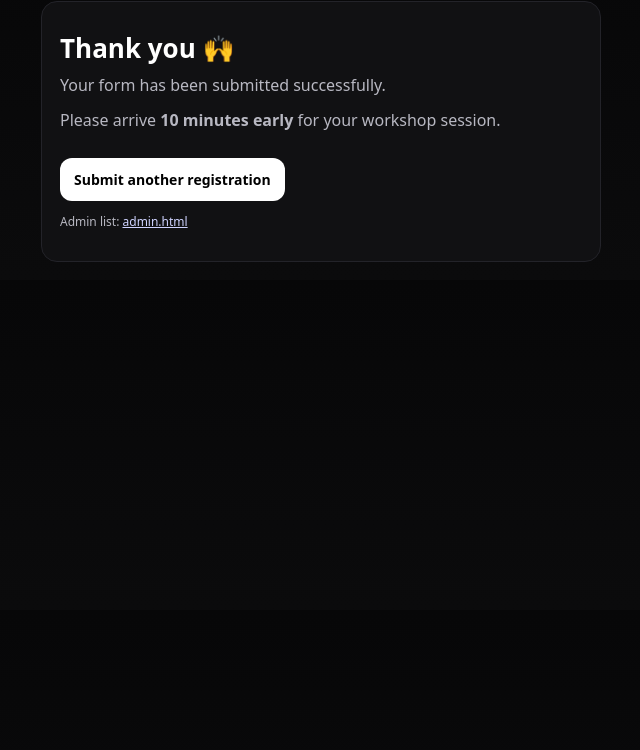
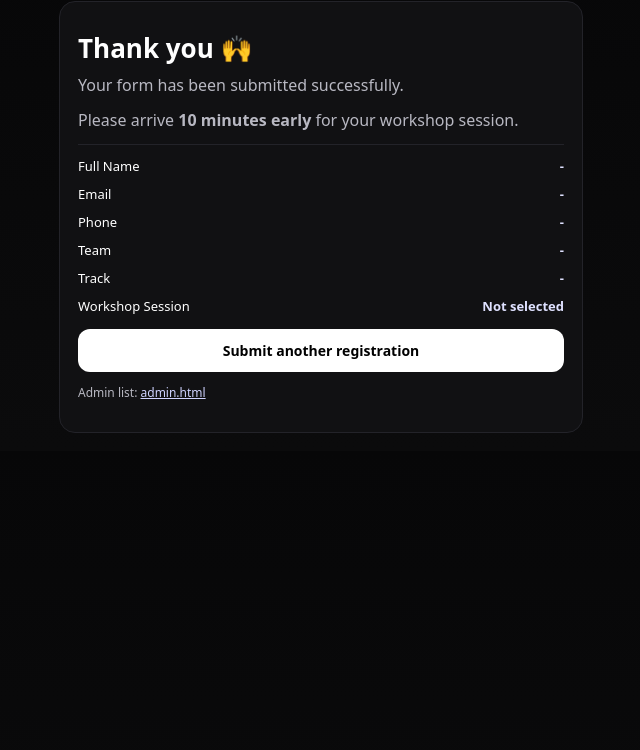
Before and after one commit to Sansmnk12/fmp-registration, a plain HTML site: page thankyou.html in a window 1280 px wide. Shown: the part 50-800 px from the top of the page, without its empty margins (319-959 px from the left). Drawn offline with Linux system fonts and the light colour scheme.

Commit message:
Update thankyou.html

```diff
--- a/thankyou.html
+++ b/thankyou.html
@@ -6,7 +6,8 @@
   <title>FMP — Registration Submitted</title>
   <style>
     :root{--bg:#0b0b0c;--card:#121214;--muted:#b8b8c2;--text:#fff;--line:#232329;--btn:#ffffff;--btnText:#000}
-    body{margin:0;font-family:system-ui,-apple-system,Segoe UI,Roboto,Arial;background:linear-gradient(180deg,#070708, #0b0b0c);color:var(--text)}
+    *{box-sizing:border-box}
+    body{margin:0;font-family:system-ui,-apple-system,Segoe UI,Roboto,Arial;background:linear-gradient(180deg,#070708,#0b0b0c);color:var(--text)}
     .wrap{max-width:560px;margin:0 auto;padding:18px}
     .brand{font-weight:800;letter-spacing:.4px;font-size:14px;color:var(--muted)}
     .card{background:rgba(18,18,20,.92);border:1px solid var(--line);border-radius:16px;padding:18px;margin-top:14px}
@@ -14,8 +15,8 @@
     p{margin:0 0 12px;color:var(--muted);line-height:1.45}
     .kvs{margin-top:12px;border-top:1px solid var(--line);padding-top:12px;display:grid;gap:10px}
     .kv{display:flex;justify-content:space-between;gap:12px;font-size:13px}
-    .kv b{color:#dfe1ff;font-weight:700}
-    button,a.btn{display:inline-block;margin-top:14px;padding:12px 14px;border-radius:12px;border:none;background:var(--btn);color:var(--btnText);font-weight:800;font-size:14px;cursor:pointer;text-decoration:none;text-align:center}
+    .kv b{color:#dfe1ff;font-weight:700;text-align:right}
+    a.btn{display:inline-block;width:100%;margin-top:14px;padding:12px 14px;border-radius:12px;border:none;background:var(--btn);color:var(--btnText);font-weight:800;font-size:14px;cursor:pointer;text-decoration:none;text-align:center}
     a.link{color:#cfd3ff}
   </style>
 </head>
@@ -28,13 +29,13 @@
       <p>Your form has been submitted successfully.</p>
       <p>Please arrive <b>10 minutes early</b> for your workshop session.</p>
 
-      <div class="kvs" id="receipt" style="display:none;">
-        <div class="kv"><span>Full Name</span><b id="r_name"></b></div>
-        <div class="kv"><span>Email</span><b id="r_email"></b></div>
-        <div class="kv"><span>Phone</span><b id="r_phone"></b></div>
-        <div class="kv"><span>Team</span><b id="r_team"></b></div>
-        <div class="kv"><span>Track</span><b id="r_track"></b></div>
-        <div class="kv"><span>Workshop Session</span><b id="r_session"></b></div>
+      <div class="kvs">
+        <div class="kv"><span>Full Name</span><b id="r_name">-</b></div>
+        <div class="kv"><span>Email</span><b id="r_email">-</b></div>
+        <div class="kv"><span>Phone</span><b id="r_phone">-</b></div>
+        <div class="kv"><span>Team</span><b id="r_team">-</b></div>
+        <div class="kv"><span>Track</span><b id="r_track">-</b></div>
+        <div class="kv"><span>Workshop Session</span><b id="r_session">Not selected</b></div>
       </div>
 
       <a class="btn" href="./index.html">Submit another registration</a>
@@ -45,19 +46,15 @@
   </div>
 
   <script>
-    try{
-      const raw = localStorage.getItem("fmp_last_submission");
-      if(raw){
-        const r = JSON.parse(raw);
-        document.getElementById("receipt").style.display = "grid";
-        document.getElementById("r_name").textContent = r.full_name || "-";
-        document.getElementById("r_email").textContent = r.email || "-";
-        document.getElementById("r_phone").textContent = r.phone || "-";
-        document.getElementById("r_team").textContent = r.team_name || "-";
-        document.getElementById("r_track").textContent = r.track_name || "-";
-        document.getElementById("r_session").textContent = r.workshop_session || "-";
-      }
-    } catch(e){}
+    const params = new URLSearchParams(window.location.search);
+    const get = (k) => (params.get(k) || "").trim();
+
+    document.getElementById("r_name").textContent = get("full_name") || "-";
+    document.getElementById("r_email").textContent = get("email") || "-";
+    document.getElementById("r_phone").textContent = get("phone") || "-";
+    document.getElementById("r_team").textContent = get("team_name") || "-";
+    document.getElementById("r_track").textContent = get("track_name") || "-";
+    document.getElementById("r_session").textContent = get("workshop_session") || "Not selected";
   </script>
 </body>
 </html>
```
